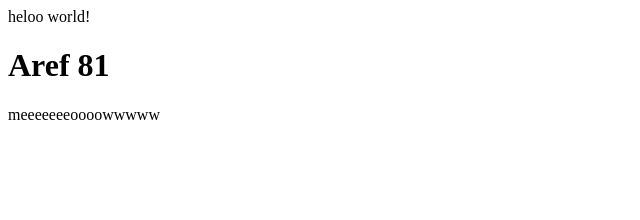
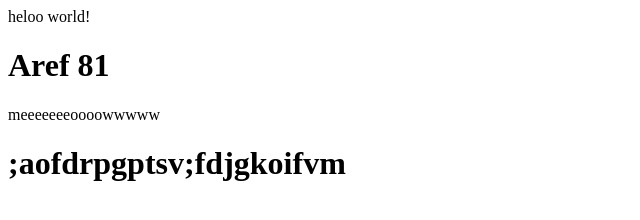
Before and after one commit to ArefOrumiehei/github, a plain HTML site: page index.html in a window 1280 px wide. Shown: the whole page, without its empty margins (0-640 px from the left). Drawn offline with Linux system fonts and the light colour scheme.

Commit message:
add text 2

```diff
--- a/index.html
+++ b/index.html
@@ -10,5 +10,6 @@
     heloo world!
     <h1>Aref 81</h1>
     meeeeeeeoooowwwww
+    <h1>;aofdrpgptsv;fdjgkoifvm</h1>
 </body>
 </html>
```
